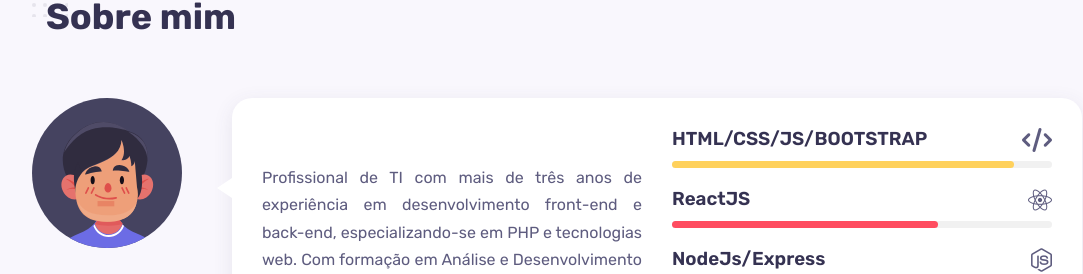
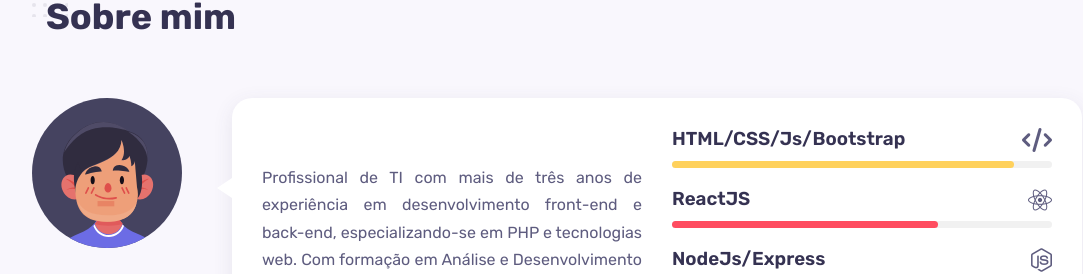
Before and after one commit to henriquecaeiro/Portifolio, a React (Create React App) app: page / in a window 1280 px wide. Shown: the part 917-1191 px from the top of the page, without its empty margins (138-1221 px from the left). Built offline with nearby package versions, Linux system fonts and the light colour scheme.

Commit message:
Corrigindo nomes

```diff
--- a/src/components/about/About.jsx
+++ b/src/components/about/About.jsx
@@ -21,7 +21,7 @@
           <div className="about__skills grid">
             <div className="skills__data">
               <div className="skills__titles">
-                <h3 className="skills__name">HTML/CSS/JS/BOOTSTRAP </h3>
+                <h3 className="skills__name">HTML/CSS/Js/Bootstrap </h3>
                 <span className="skills__number"><i class="fa-solid fa-code"></i></span>
               </div>
 
```
